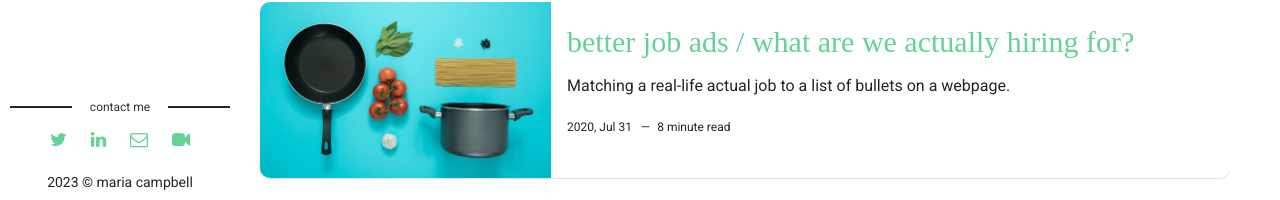
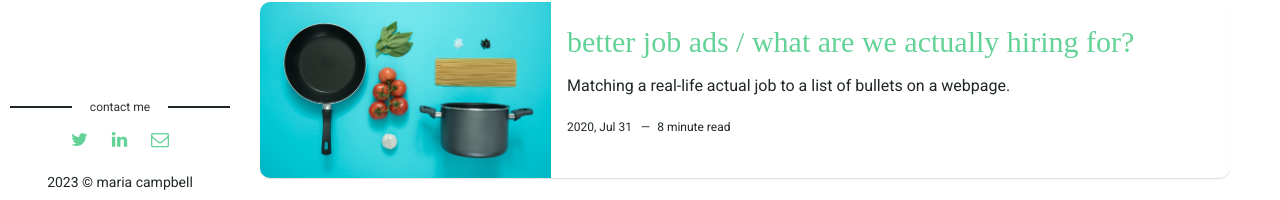
Before and after one commit to moyni/moyni.github.io, a Jekyll site: the page built from index.html, in a window 1280 px wide and 900 px high, scrolled down 545 px. Shown: the part 673-873 px from the top of the window. Built offline with Jekyll 4.4.1, drawn with Linux system fonts in a browser that asks for light colours; the list of posts is cut into pages by our own code.

Commit message:
remove culturevist call link

```diff
--- a/_layouts/main.html
+++ b/_layouts/main.html
@@ -21,7 +21,6 @@ layout: default
           <li><a href="https://twitter.com/{{ site.social-twitter }}" target="_blank"><i class="fa fa-twitter" aria-hidden="true"></i></a></li>
           <li class="linkedin"><a href="https://in.linkedin.com/in/{{site.social-linkedin}}" target="_blank"><i class="fa fa-linkedin"></i></a></li>
           <li class="email"><a href="mailto:{{site.social-email}}"><i class="fa fa-envelope-o"></i></a></li>
-          <li><a href="https://culturevist.com/product/live-video-call-with-maria-campbell/" target="_blank"><i class= "fa fa-video-camera"></i></a></li>
       </ul>
     </section> <!-- End Section Contact -->
     <div class="copyright">
```
